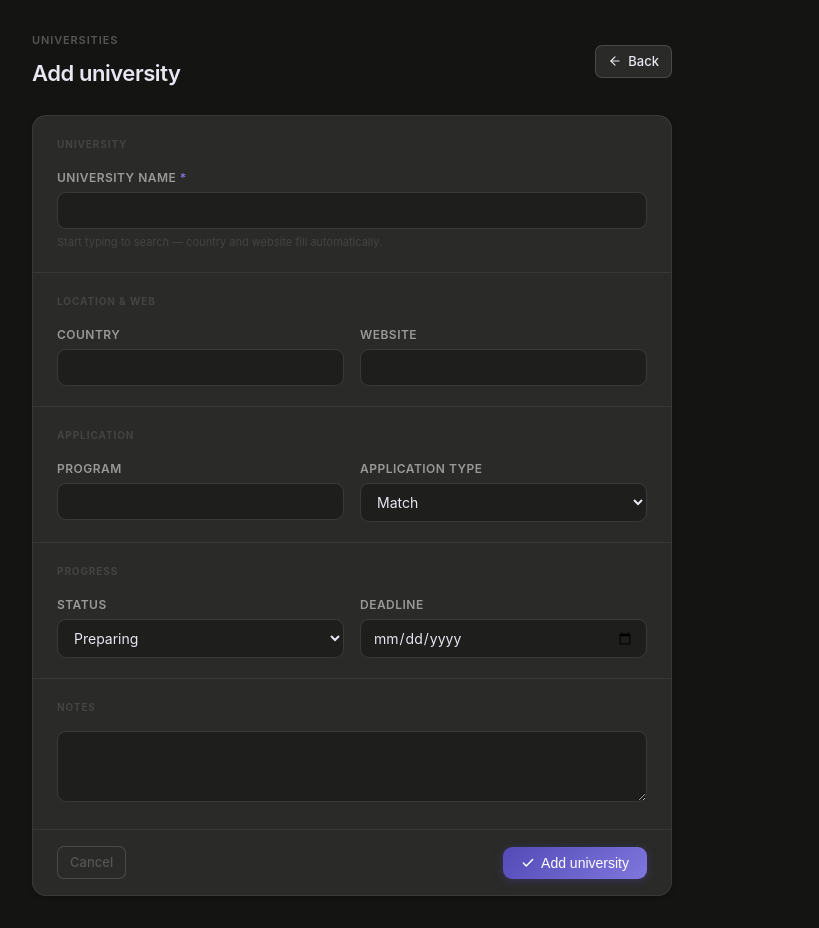
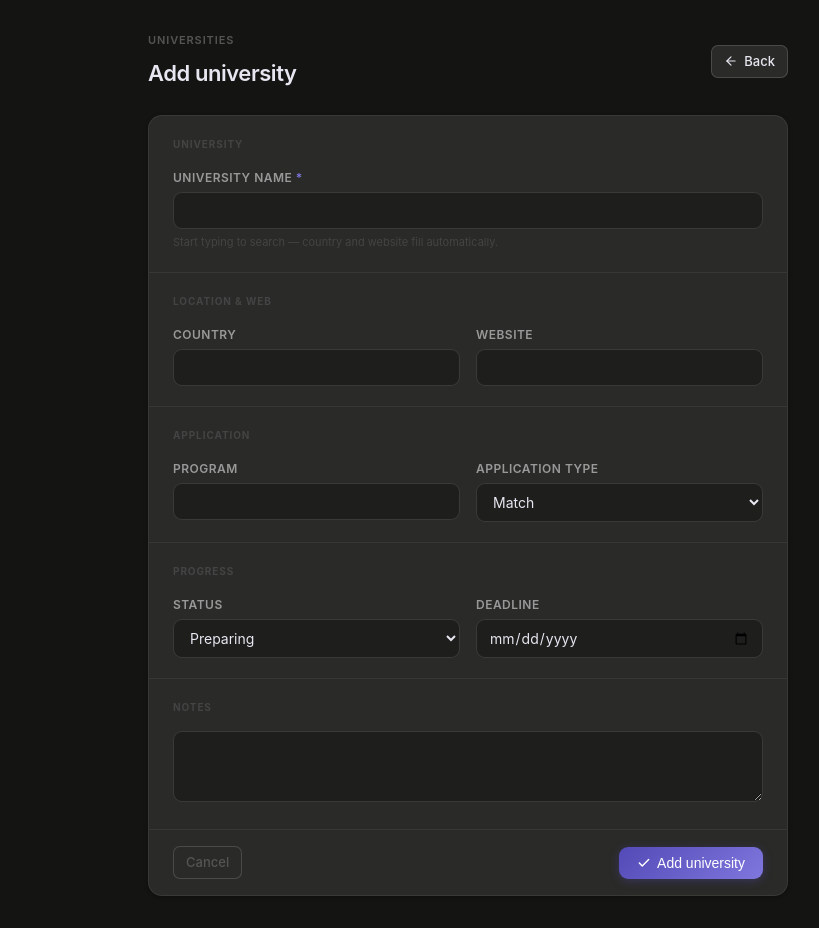
Before and after one commit to davlatbekzoirov/UniTracker, a Django app: page /universities/add/ in a window 1280 px wide. Shown: the part 56-984 px from the top of the page, without its empty margins (172-991 px from the left). Run offline with Django 5.2, Linux system fonts and the light colour scheme; the visitor is signed in with stand-in values (Sample User, id 1); parts of the project's set-up code (start-up, migrations or seed data) failed here and were passed over.

Commit message:
edit location of divs

```diff
--- a/templates/applications/scholarship_form.html
+++ b/templates/applications/scholarship_form.html
@@ -32,7 +32,7 @@
   }
 </style>
 
-<div style="max-width:520px" class="anim-1">
+<div style="max-width:520px;margin:0 auto" class="anim-1">
 
   <div class="page-header">
     <div>
--- a/templates/applications/university_form.html
+++ b/templates/applications/university_form.html
@@ -2,7 +2,7 @@
 {% block title %}{{ action }} University — UniTracker{% endblock %}
 
 {% block content %}
-<div style="max-width:640px">
+<div style="max-width:640px;margin:0 auto">
 
   <div class="page-header">
     <div>
```
